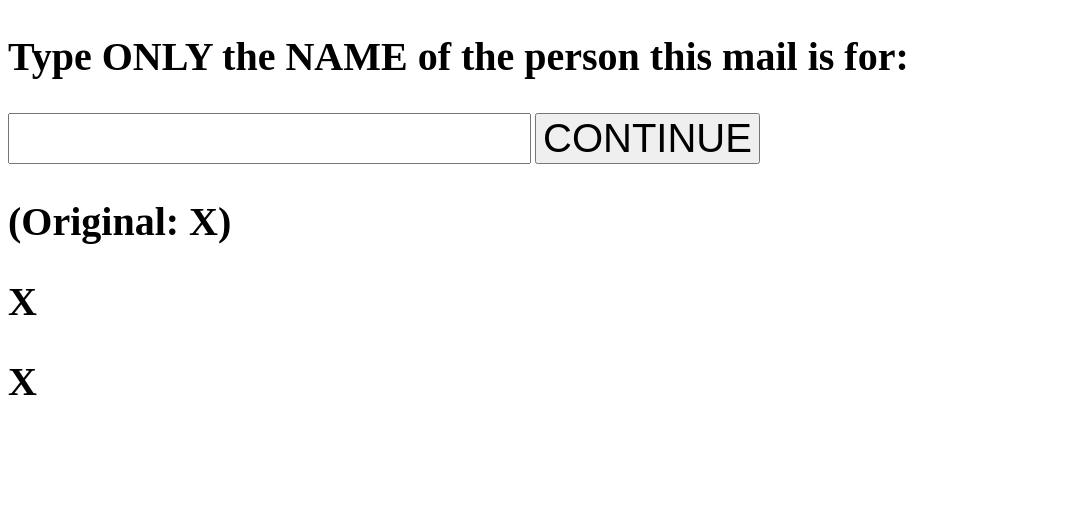
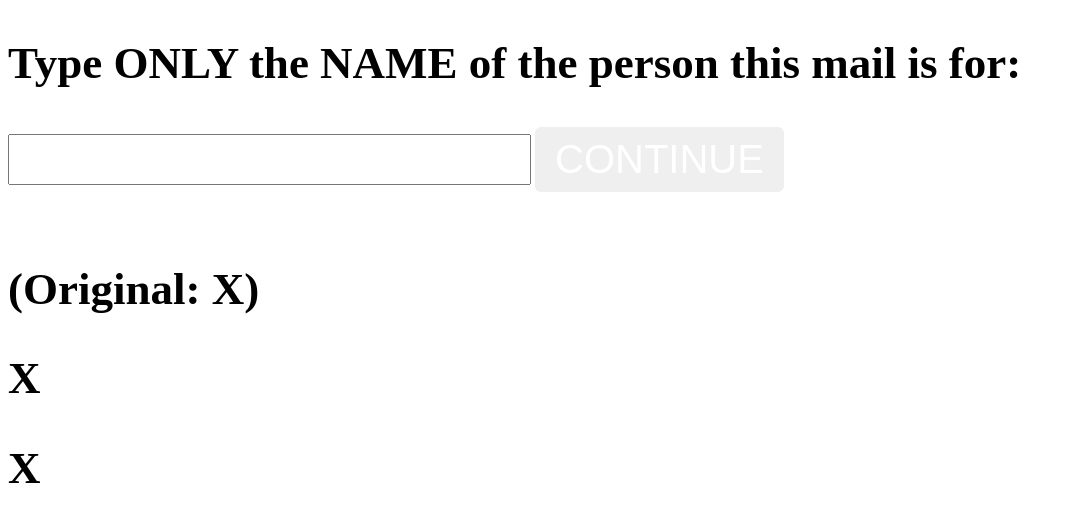
Before and after one commit to dyson-m/address-printer, a Flask app: page /step2 in a window 1280 px wide. Shown: the top 522 px of the page, without its empty margins (0-1073 px from the left). Run offline with Flask 3, Linux system fonts and the light colour scheme; parts of the project's set-up code (start-up, migrations or seed data) failed here and were passed over.

Commit message:
Added CSS stylesheet; adjusted HTML templates to use it

```diff
--- /dev/null
+++ b/app/static/style.css
@@ -0,0 +1,42 @@
+/* Headings */
+h2 {
+    font-size: 45px;
+}
+
+/* Form control sizes */
+.large {
+    font-size: 30px;
+}
+
+.larger {
+    font-size: 40px;
+}
+
+/* Base button style */
+.btn {
+    font-size: 40px;
+    color: white;
+    padding: 10px 20px;
+    border: none;
+    border-radius: 6px;
+    cursor: pointer;
+}
+
+/* Color variants */
+
+.btn-green {
+    background-color: #4CAF50;
+}
+
+.btn-orange {
+    background-color: #FF8C00;
+}
+
+.btn-red {
+    background-color: #ff0000;
+}
+
+/* Image helpers */
+.img-left {
+    float: left;
+}
--- a/app/templates/step2.html
+++ b/app/templates/step2.html
@@ -2,33 +2,20 @@
 <html>
     <head>
         <title>{{ title }} - Sticker Printer</title>
-        <style>
-            #larger {
-                font-size: 40px;
-                }
-            h2 {
-                font-size: 40px;
-            }
-        </style>
-
+        <link rel="stylesheet" href="{{ url_for('static', filename='style.css') }}">
     </head>
     <body>
         <form action="" method="POST" novalidate>
             {{ form.hidden_tag() }}
             <h2>{{ address.prompt }}</h2>
-            <pr>
-                {{ form.inputLine(id='larger') }}  {{ form.submit(id='larger') }}
-            </pr>
+            <p>
+                {{ form.inputLine(class='larger') }}
+                {{ form.submit(class='btn') }}
+            </p>
             <br>
-            <h2>
-                {{ address.line0 }}
-            </h2>
-            <h2>
-                {{ address.line1 }}
-            </h2>
-            <h2>
-                {{ address.line2 }}
-            </h2>
+            <h2>{{ address.line0 }}</h2>
+            <h2>{{ address.line1 }}</h2>
+            <h2>{{ address.line2 }}</h2>
         </form>
     </body>
 </html>
```
Also changed, not shown: app/templates/step1.html (+8 -20 lines), app/templates/step3.html (+10 -19 lines), app/templates/verify.html (+15 -38 lines).
